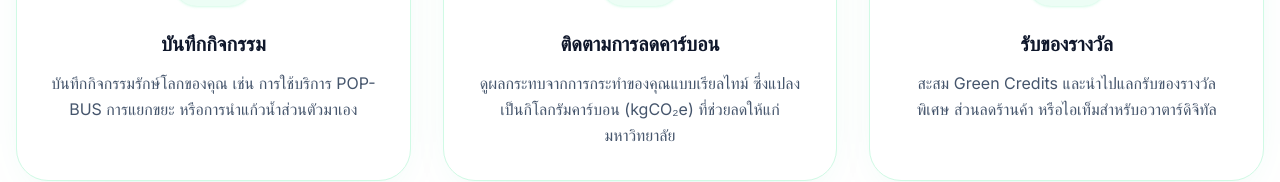
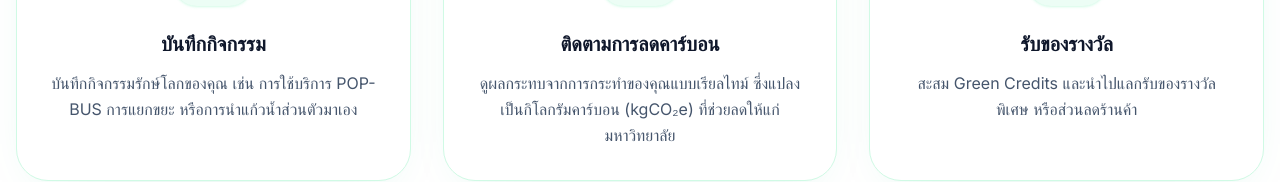
Before and after one commit to pappkun/CU-GreenVerse, a Next.js app: page / in a window 1280 px wide. Shown: the part 1249-1431 px from the top of the page. Built offline with nearby package versions, Linux system fonts and the light colour scheme; no server answers.

Commit message:
fix: remove avatar text from landing page

```diff
--- a/app/page.tsx
+++ b/app/page.tsx
@@ -144,8 +144,8 @@ export default function LandingPage() {
                 title={lang === "th" ? "รับของรางวัล" : "Earn Rewards"}
                 description={
                   lang === "th"
-                    ? "สะสม Green Credits และนำไปแลกรับของรางวัลพิเศษ ส่วนลดร้านค้า หรือไอเท็มสำหรับอวาตาร์ดิจิทัล"
-                    : "Collect Green Credits to redeem exclusive rewards, discounts, or digital avatar items."
+                    ? "สะสม Green Credits และนำไปแลกรับของรางวัลพิเศษ หรือส่วนลดร้านค้า"
+                    : "Collect Green Credits to redeem exclusive rewards or discounts."
                 }
               />
             </div>
```
